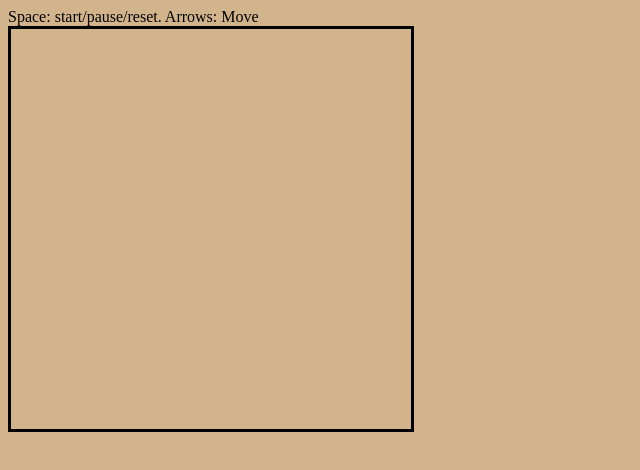
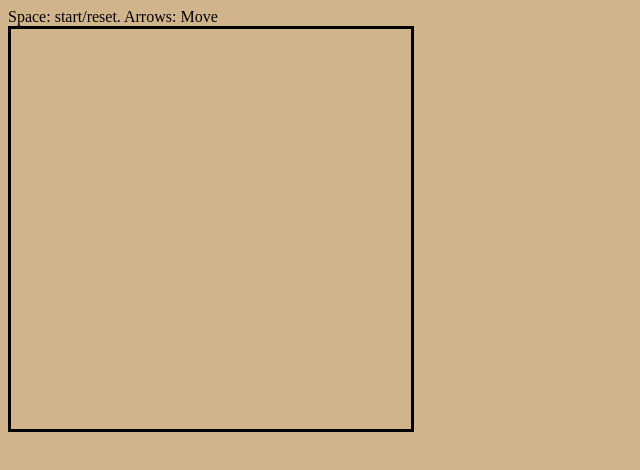
Before and after one commit to lukebatchelor/url-snake, a website: page index.html in a window 1280 px wide. Shown: the full height of the page, 0-640 px from the left. Drawn offline with Linux system fonts and the light colour scheme.

Commit message:
A few more bytes

```diff
--- a/index.html
+++ b/index.html
@@ -3,7 +3,7 @@
     let d = document,
       b = d.body,
       M = Math,
-      body = `Space: start/pause/reset. Arrows: Move<div><canvas id=a><style>#a{border: solid}*{background:tan}</style>`,
+      body = `Space: start/reset. Arrows: Move<div><canvas id=a><style>#a{border:solid}*{background:tan}</style>`,
       gridSize = 40,
       canvasSize = 400,
       // let alive initialise itself to undefined which is falsy
```
Also changed, not shown: readme.md.
